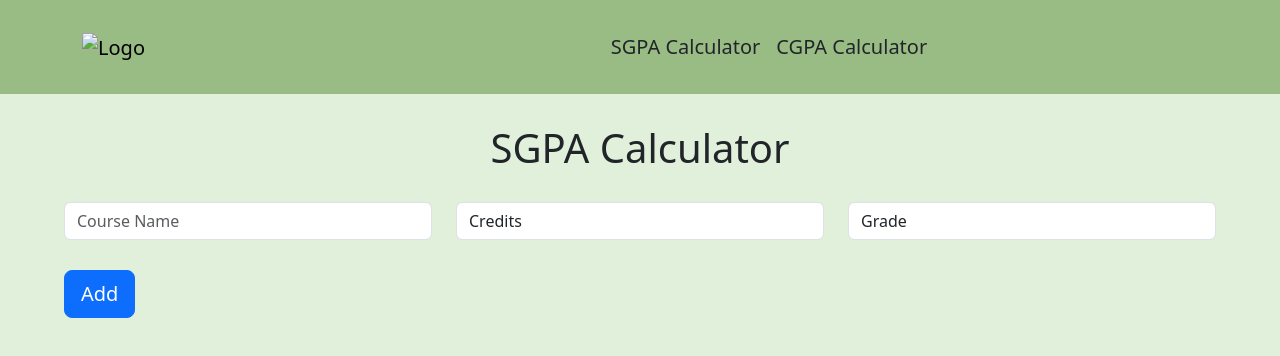
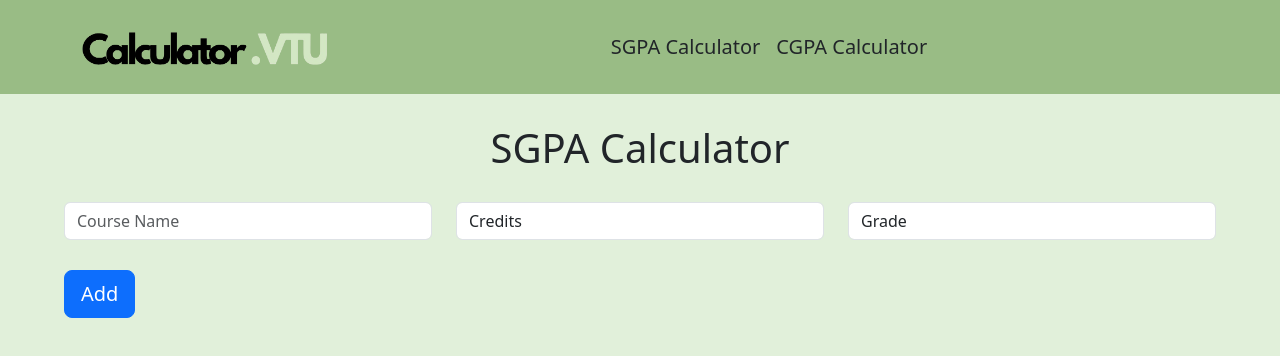
Before and after one commit to Coderdhanush-2003/Calculator.VTU, a plain HTML site: page index.html in a window 1280 px wide. Drawn offline with nearby package versions, Linux system fonts and the light colour scheme; the site is published under a folder, as on GitHub Pages, so addresses that start at the root find nothing.

Commit message:
Update index.html

```diff
--- a/index.html
+++ b/index.html
@@ -15,7 +15,7 @@
     <nav class="navbar navbar-expand-lg" id="Navi">
         <div class="container">
             <!--Logo Start-->
-            <a class="navbar-brand" href="#"><img src="/img/logo.png" alt="Logo" width="250" height: "auto" class="d-inline-block align-text-top"></a>
+            <a class="navbar-brand" href="#"><img src="img/logo.png" alt="Logo" width="250" height: "auto" class="d-inline-block align-text-top"></a>
             <!--Logo End-->
             <!--Toogle Button-->
             <button class="navbar-toggler shadow-none border-0" type="button" data-bs-toggle="offcanvas" data-bs-target="#offcanvasNavbar" aria-controls="offcanvasNavbar" aria-label="Toggle navigation">
```
